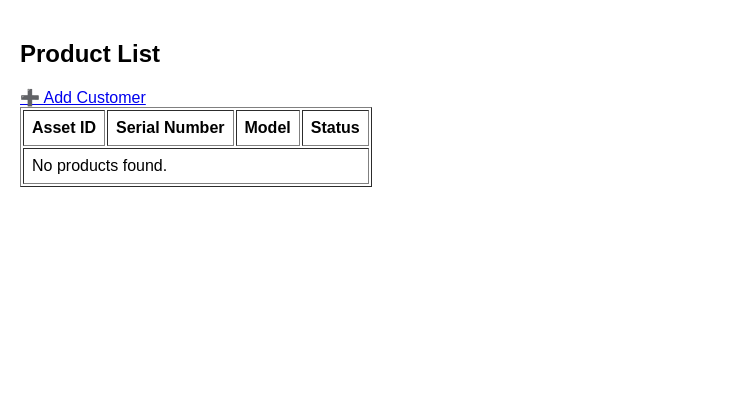
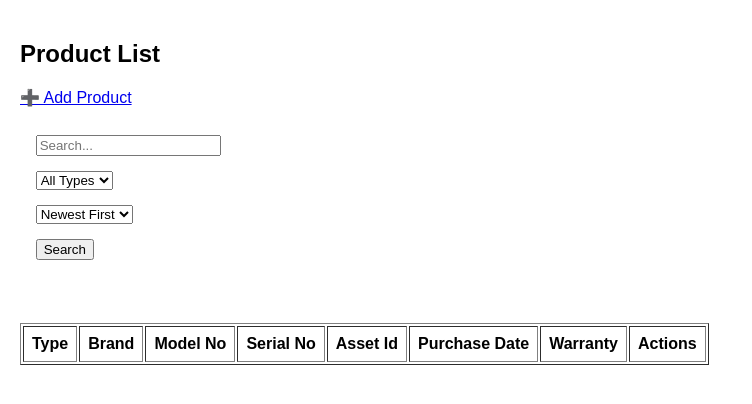
Before and after one commit to AryanP1806/Pixel-Systems, a Django app: page /products/ in a window 1280 px wide. Shown: the part 38-442 px from the top of the page, without its empty margins (0-752 px from the left). Run offline with Django 5.2, Linux system fonts and the light colour scheme; data that the repository does not hold is empty.

Commit message:
customer_products

```diff
--- a/Django/laptop_rental/rentals/urls.py
+++ b/Django/laptop_rental/rentals/urls.py
@@ -5,10 +5,16 @@ urlpatterns = [
     path('', views.homepage, name='home'),
     path('products/', views.product_list, name='product_list'),
     path('products/add/', views.add_product, name='add_product'),
+    path('products/edit/<int:pk>/', views.edit_product, name='edit_product'),
+    path('products/<int:asset_id>/add_config/', views.add_config, name='add_config'),
+    path('products/<int:pk>/', views.product_detail, name='product_detail'),
+    path('products/clone/<int:pk>/', views.clone_product, name='clone_product'),
     path('customers/', views.customer_list, name='customer_list'),
     path('customers/add/', views.add_customer, name='add_customer'),
     path('rentals/', views.rental_list, name='rental_list'),
     path('rentals/add/', views.add_rental, name='add_rental'),
     path('history/', views.rental_history, name='rental_history'),
-    path('customers/edit/<int:pk>/', views.edit_customer, name='edit_customer')
+    path('customers/edit/<int:pk>/', views.edit_customer, name='edit_customer'),
+    path('config/edit/<int:config_id>/', views.edit_config, name='edit_config'),
+    path('config/delete/<int:config_id>/', views.delete_config, name='delete_config')
 ]
--- a/Django/laptop_rental/rentals/views.py
+++ b/Django/laptop_rental/rentals/views.py
@@ -1,9 +1,11 @@
-from django.shortcuts import render
-from .models import Rental, Customer, ProductUnit
-from .forms import CustomerForm, ProductForm, RentalForm
-from django.shortcuts import redirect
-from django.shortcuts import get_object_or_404
+from django.shortcuts import render, redirect, get_object_or_404
+from .models import Rental, Customer, ProductAsset, ProductConfiguration
+from .forms import CustomerForm, ProductAssetForm, ProductConfigurationForm, RentalForm
 from django.db.models import Q
+from django.db import IntegrityError
+from django.contrib import messages
+from django.utils.timezone import now
+import uuid
 
 
 def homepage(request):
@@ -43,10 +45,35 @@ def customer_list(request):
 #     return render(request, 'rentals/product_list.html', {'products': products})
 
 
+def product_list(request):
+    query = request.GET.get('q')
+    sort_by = request.GET.get('sort', '-purchase_date')
+    asset_type = request.GET.get('type')
 
-def product_list(request):
-    products = ProductUnit.objects.select_related('model').all()
-    return render(request, 'rentals/product_list.html', {'products': products})
+    products = ProductAsset.objects.all()
+
+    if query:
+        products = products.filter(
+            Q(asset_id__icontains=query) |
+            Q(brand__icontains=query) |
+            Q(model_no__icontains=query) |
+            Q(serial_no__icontains=query)
+        )
+
+    if asset_type:
+        products = products.filter(type_of_asset=asset_type)
+
+    products = products.order_by(sort_by)
+
+    asset_types = ProductAsset.objects.values_list('type_of_asset', flat=True).distinct()
+
+    return render(request, 'rentals/product_list.html', {
+        'products': products,
+        'query': query,
+        'sort_by': sort_by,
+        'asset_type': asset_type,
+        'asset_types': asset_types
+    })
 
 
 def rental_history(request):
@@ -68,12 +95,12 @@ def add_customer(request):
 
 def add_product(request):
     if request.method == 'POST':
-        form = ProductForm(request.POST)
+        form = ProductAssetForm(request.POST)
         if form.is_valid():
             form.save()
             return redirect('product_list')
     else:
-        form = ProductForm()
+        form = ProductAssetForm()
     return render(request, 'rentals/add_product.html', {'form': form})
 
 def add_rental(request):
@@ -98,3 +125,95 @@ def edit_customer(request, pk):
     else:
         form = CustomerForm(instance=customer)
     return render(request, 'rentals/edit_customer.html', {'form': form, 'customer': customer})
+
+
+def edit_product(request, pk):
+    asset = get_object_or_404(ProductAsset, pk=pk)
+    if request.method == 'POST':
+        form = ProductAssetForm(request.POST, instance=asset)
+        if form.is_valid():
+            form.save()
+            return redirect('product_list')
+    else:
+        form = ProductAssetForm(instance=asset)
+    return render(request, 'rentals/edit_product.html', {'form': form, 'asset': asset})
+
+
+
+def add_config(request, asset_id):
+    asset = get_object_or_404(ProductAsset, pk=asset_id)
+
+    if request.method == 'POST':
+        form = ProductConfigurationForm(request.POST)
+        if form.is_valid():
+            config = form.save(commit=False)
+            config.asset = asset  # Set the asset here!
+            config.save()
+            return redirect('product_detail', pk=asset.pk)
+        else:
+            print(form.errors)  # Optional: debug form issues
+    else:
+        form = ProductConfigurationForm()
+        form.fields.pop('asset', None)  # Hide dropdown if still present
+
+    return render(request, 'rentals/add_config.html', {'form': form, 'asset': asset})
+
+
+def product_detail(request, pk):
+    product = get_object_or_404(ProductAsset, pk=pk)
+    configs = product.configurations.all().order_by('-date_of_config')
+    return render(request, 'rentals/product_detail.html', {'product': product, 'configs': configs})
+
+
+
+def edit_config(request, config_id):
+    config = get_object_or_404(ProductConfiguration, pk=config_id)
+    if request.method == 'POST':
+        form = ProductConfigurationForm(request.POST, instance=config)
+        if form.is_valid():
+            form.save()
+            return redirect('product_detail', pk=config.asset.pk)
+    else:
+        form = ProductConfigurationForm(instance=config)
+    return render(request, 'rentals/edit_config.html', {'form': form, 'config': config})
+
+def delete_config(request, config_id):
+    config = get_object_or_404(ProductConfiguration, pk=config_id)
+    asset_id = config.asset.pk
+    config.delete()
+    return redirect('product_detail', pk=asset_id)
+
+
+
+import uuid
+from django.utils.timezone import now
+
+def clone_product(request, pk):
+    original = get_object_or_404(ProductAsset, pk=pk)
+
+    if request.method == 'POST':
+        try:
+            temp_serial = f"CLONE-{uuid.uuid4().hex[:8]}"
+            new_asset = ProductAsset(
+                type_of_asset=original.type_of_asset,
+                brand=original.brand,
+                model_no=original.model_no,
+                serial_no=temp_serial,  # TEMP serial_no to pass uniqueness
+                purchase_price=original.purchase_price,
+                current_value=original.current_value,
+                purchase_date=original.purchase_date,
+                under_warranty=original.under_warranty,
+                warranty_duration_months=original.warranty_duration_months,
+                purchased_from=original.purchased_from,
+            )
+            new_asset.save()  # asset_id auto-generates here
+
+            # Success: redirect to edit page so user can update serial_no
+            messages.success(request, "Product cloned successfully. Please update serial number and save.")
+            return redirect('edit_product', pk=new_asset.pk)
+
+        except IntegrityError:
+            messages.error(request, "Error: Could not clone product due to serial number conflict.")
+            return redirect('product_list')
+
+    return render(request, 'rentals/clone_confirm.html', {'product': original})
--- a/Django/laptop_rental/templates/rentals/product_list.html
+++ b/Django/laptop_rental/templates/rentals/product_list.html
@@ -1,27 +1,62 @@
 {% extends 'base.html' %}
-
-<h1>{% block title %}Product List{% endblock %}</h1>
+<h2>{% block title %}Product List{% endblock %}</h2>
 {% block content %}
 <h2>Product List</h2>
-<a href="{% url 'add_product' %}">➕ Add Customer</a>
+<a href="{% url 'add_product' %}">➕ Add Product</a>
+
+<pre>
+<form method="get" style="margin-bottom: 20px;">
+  <input type="text" name="q" placeholder="Search..." value="{{ query|default:'' }}">
+
+  <select name="type">
+    <option value="">All Types</option>
+    {% for t in asset_types %}
+      <option value="{{ t }}" {% if asset_type == t %}selected{% endif %}>{{ t }}</option>
+    {% endfor %}
+  </select>
+
+  <select name="sort">
+    <option value="-purchase_date" {% if sort_by == "-purchase_date" %}selected{% endif %}>Newest First</option>
+    <option value="purchase_date" {% if sort_by == "purchase_date" %}selected{% endif %}>Oldest First</option>
+  </select>
+
+  <button type="submit">Search</button>
+</form>
+
+</pre>
 
 <table border="1" cellpadding="8">
   <tr>
-    <th>Asset ID</th>
-    <th>Serial Number</th>
-    <th>Model</th>
-    <th>Status</th>
+    <th>Type</th>
+    <th>Brand</th>
+    <th>Model No</th>
+    <th>Serial No</th>
+    <th>Asset Id</th>
+    <th>Purchase Date</th>
+    <th>Warranty</th>
+    <th>Actions</th>
   </tr>
-  {% for product in products %}
+  {% for p in products %}
   <tr>
-    <td>{{ product.asset_id }}</td>
-    <td>{{ product.serial_number }}</td>
-    <td>{{ product.model.brand }} {{ product.model.model_name }}</td>
-    <td>{{ product.status }}</td>
-  </tr>
-  {% empty %}
-  <tr>
-    <td colspan="4">No products found.</td>
+    <td>{{ p.type_of_asset }}</td>
+    <td>{{ p.brand }}</td>
+    <td>{{ p.model_no }}</td>
+    <td>{{ p.serial_no }}</td>
+    <td>{{ p.asset_id }}</td>
+    <td>{{ p.purchase_date }}</td>
+    <td>
+      {% if p.under_warranty %} {{ p.warranty_duration_months }} months
+      <p></p>
+      {% else %} No
+      <p></p>
+      {% endif %}
+    </td>
+    <td>
+      <a href="{% url 'product_detail' p.pk %}">👁️ View</a> |
+      <a href="{% url 'edit_product' p.pk %}">✏️ Edit</a> |
+      <a href="{% url 'add_config' p.pk %}">➕ Add Config</a>
+      <a href="{% url 'clone_product' p.pk %}">📄 Clone</a>
+    </td>
   </tr>
   {% endfor %}
 </table>
```
Also changed, not shown: Django/laptop_rental/rentals/admin.py (+3 -4 lines), Django/laptop_rental/rentals/forms.py (+8 -3 lines), Django/laptop_rental/rentals/models.py (+45 -24 lines), Django/laptop_rental/templates/rentals/add_config.html (added, +8 -0 lines), Django/laptop_rental/templates/rentals/clone_confirm.html (added, +12 -0 lines), Django/laptop_rental/templates/rentals/edit_config.html (added, +7 -0 lines), Django/laptop_rental/templates/rentals/edit_product.html (added, +10 -0 lines), Django/laptop_rental/templates/rentals/product_detail.html (added, +56 -0 lines), Django/laptop_rental/rentals/migrations/0003_productasset_remove_productunit_model_and_more.py (added), Django/laptop_rental/rentals/migrations/0004_delete_productcollection_productasset_asset_id.py (added), Django/laptop_rental/rentals/migrations/0005_alter_productasset_asset_id.py (added).
